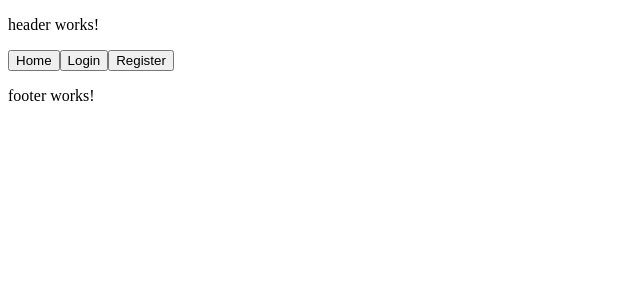
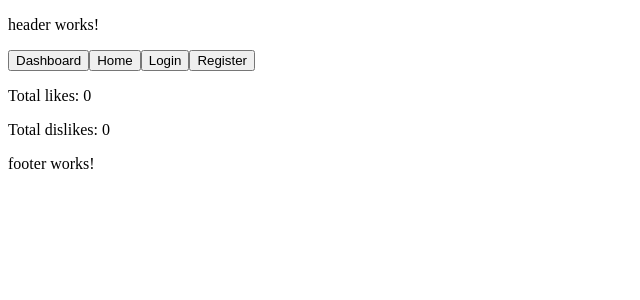
Before and after one commit to juliarore/blog-uoc-project-front, an Angular app: page /dashboard in a window 1280 px wide. Before the commit this address led to /. Shown: the top 300 px of the page, without its empty margins (0-640 px from the left). Built offline with nearby package versions, Linux system fonts and the light colour scheme; no server answers.

Commit message:
feat: add public dashboard route with header access and post reactions totals (likes/dislikes) computed in controller and displayed in view

```diff
--- /dev/null
+++ b/src/app/Components/dashboard/dashboard.component.html
@@ -0,0 +1,2 @@
+<p>Total likes: {{ totalLikes }}</p>
+<p>Total dislikes: {{ totalDislikes }}</p>
--- /dev/null
+++ b/src/app/Components/dashboard/dashboard.component.ts
@@ -0,0 +1,46 @@
+import { Component, OnInit } from '@angular/core';
+import { PostDTO } from '../../Models/post.dto';
+import { PostService } from '../../Services/post.service';
+import { SharedService } from '../../Services/shared.service';
+
+@Component({
+  selector: 'app-dashboard',
+  templateUrl: './dashboard.component.html',
+  styleUrls: ['./dashboard.component.scss'],
+})
+export class DashboardComponent implements OnInit {
+  posts: PostDTO[] = [];
+  totalLikes: number = 0;
+  totalDislikes: number = 0;
+
+  constructor(
+    private postService: PostService,
+    private sharedService: SharedService,
+  ) {}
+
+  ngOnInit(): void {
+    this.loadDashboardData();
+  }
+
+  private async loadDashboardData(): Promise<void> {
+    let errorResponse: any;
+
+    try {
+      this.posts = await this.postService.getPosts();
+      this.calculateLikesDislikes();
+    } catch (error: any) {
+      errorResponse = error.error;
+      this.sharedService.errorLog(errorResponse);
+    }
+  }
+
+  private calculateLikesDislikes(): void {
+    this.totalLikes = 0;
+    this.totalDislikes = 0;
+
+    for (const post of this.posts) {
+      this.totalLikes += post.num_likes;
+      this.totalDislikes += post.num_dislikes;
+    }
+  }
+}
--- a/src/app/Components/header/header.component.html
+++ b/src/app/Components/header/header.component.html
@@ -2,6 +2,7 @@
 
 <!-- NO AUTH REQUIRED -->
 <div *ngIf="showNoAuthSection">
+  <button (click)="dashboard()">Dashboard</button>
   <button (click)="home()">Home</button>
   <button (click)="login()">Login</button>
   <button (click)="register()">Register</button>
@@ -9,6 +10,7 @@
 
 <!-- AUTH REQUIRED -->
 <div *ngIf="showAuthSection">
+  <button (click)="dashboard()">Dashboard</button>
   <button (click)="home()">Home</button>
   <button (click)="adminPosts()">Admin posts</button>
   <button (click)="adminCategories()">Admin categories</button>
--- a/src/app/Components/header/header.component.ts
+++ b/src/app/Components/header/header.component.ts
@@ -60,6 +60,10 @@ export class HeaderComponent implements OnInit {
     this.router.navigateByUrl('register');
   }
 
+  dashboard(): void {
+    this.router.navigateByUrl('dashboard');
+  }
+
   adminPosts(): void {
     this.router.navigateByUrl('posts');
   }
--- a/src/app/app-routing.module.ts
+++ b/src/app/app-routing.module.ts
@@ -2,6 +2,7 @@ import { NgModule } from '@angular/core';
 import { RouterModule, Routes } from '@angular/router';
 import { CategoriesListComponent } from './Components/categories/categories-list/categories-list.component';
 import { CategoryFormComponent } from './Components/categories/category-form/category-form.component';
+import { DashboardComponent } from './Components/dashboard/dashboard.component';
 import { HomeComponent } from './Components/home/home.component';
 import { LoginComponent } from './Components/login/login.component';
 import { PostFormComponent } from './Components/posts/post-form/post-form.component';
@@ -26,6 +27,10 @@ const routes: Routes = [
   {
     path: 'home',
     component: HomeComponent,
+  },
+  {
+    path: 'dashboard',
+    component: DashboardComponent,
   },
   {
     path: 'posts',
--- a/src/app/app.module.ts
+++ b/src/app/app.module.ts
@@ -1,4 +1,4 @@
-import { HttpClientModule, HTTP_INTERCEPTORS } from '@angular/common/http';
+import { HTTP_INTERCEPTORS, HttpClientModule } from '@angular/common/http';
 import { NgModule } from '@angular/core';
 import { ReactiveFormsModule } from '@angular/forms';
 import { BrowserModule } from '@angular/platform-browser';
@@ -6,6 +6,7 @@ import { AppRoutingModule } from './app-routing.module';
 import { AppComponent } from './app.component';
 import { CategoriesListComponent } from './Components/categories/categories-list/categories-list.component';
 import { CategoryFormComponent } from './Components/categories/category-form/category-form.component';
+import { DashboardComponent } from './Components/dashboard/dashboard.component';
 import { FooterComponent } from './Components/footer/footer.component';
 import { HeaderComponent } from './Components/header/header.component';
 import { HomeComponent } from './Components/home/home.component';
@@ -14,8 +15,8 @@ import { PostFormComponent } from './Components/posts/post-form/post-form.compon
 import { PostsListComponent } from './Components/posts/posts-list/posts-list.component';
 import { ProfileComponent } from './Components/profile/profile.component';
 import { RegisterComponent } from './Components/register/register.component';
+import { FormatDatePipe } from './Pipes/format-date.pipe';
 import { AuthInterceptorService } from './Services/auth-interceptor.service';
-import { FormatDatePipe } from './Pipes/format-date.pipe';
 
 @NgModule({
   declarations: [
@@ -31,6 +32,7 @@ import { FormatDatePipe } from './Pipes/format-date.pipe';
     CategoryFormComponent,
     PostFormComponent,
     FormatDatePipe,
+    DashboardComponent,
   ],
   imports: [
     BrowserModule,
```
Also changed, not shown: src/app/Components/dashboard/dashboard.component.scss (added), 1 other file (tests, documents, lock files or other folders).
